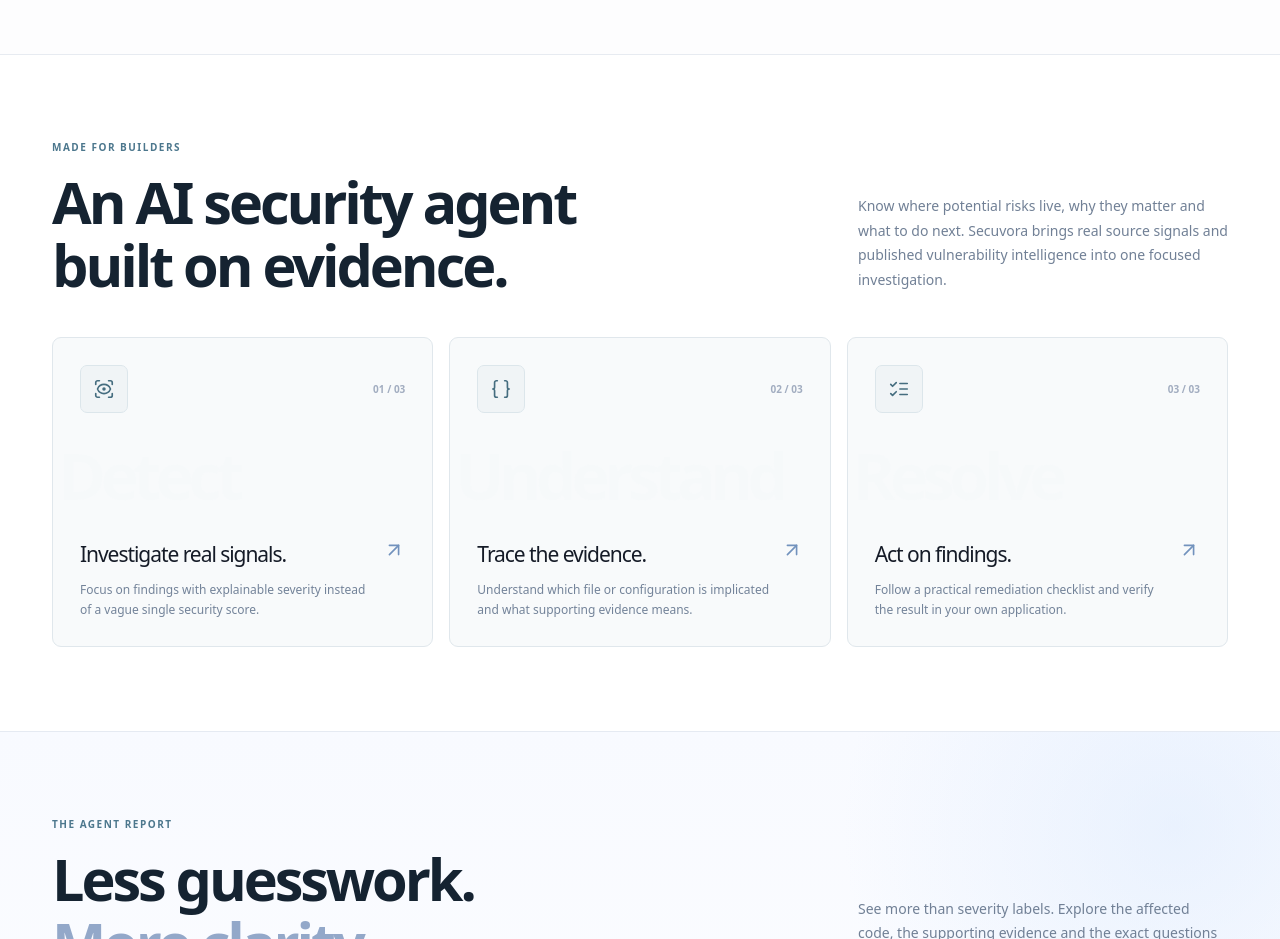
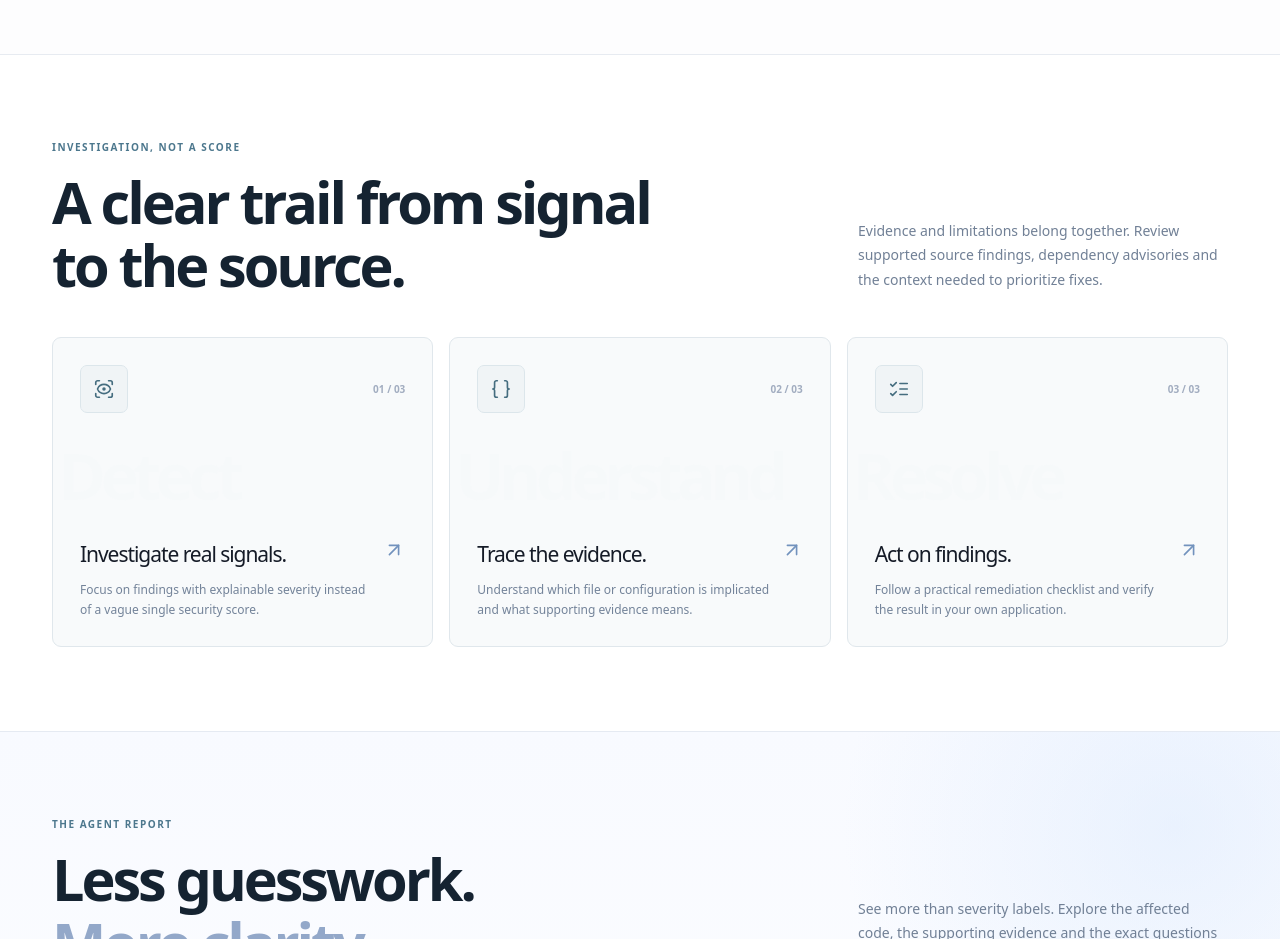
Before and after one commit to helloskyorigin/Safe-sure, a Next.js app: page / in a window 1280 px wide. Shown: the part 1400-2339 px from the top of the page. Built offline with nearby package versions, Linux system fonts and the light colour scheme.

Commit message:
design: use consistent investigation-first typography and precise interface copy

```diff
--- a/components/ValueSection.tsx
+++ b/components/ValueSection.tsx
@@ -15,8 +15,8 @@ export default function ValueSection() {
     <section className="value-section section" aria-labelledby="value-heading">
       <div className="container">
         <motion.div className="value-heading" initial={{ y: 24 }} whileInView={{ y: 0 }} viewport={{ once: true }} transition={{ duration: reduceMotion ? 0 : .7 }}>
-          <div><p className="eyebrow">MADE FOR BUILDERS</p><h2 id="value-heading">An AI security agent<br/>built on evidence.</h2></div>
-          <p>Know where potential risks live, why they matter and what to do next. Secuvora brings real source signals and published vulnerability intelligence into one focused investigation.</p>
+          <div><p className="eyebrow">INVESTIGATION, NOT A SCORE</p><h2 id="value-heading">A clear trail from signal<br/>to the source.</h2></div>
+          <p>Evidence and limitations belong together. Review supported source findings, dependency advisories and the context needed to prioritize fixes.</p>
         </motion.div>
         <div className="value-grid">
           {cards.map((card, i) => (
```
